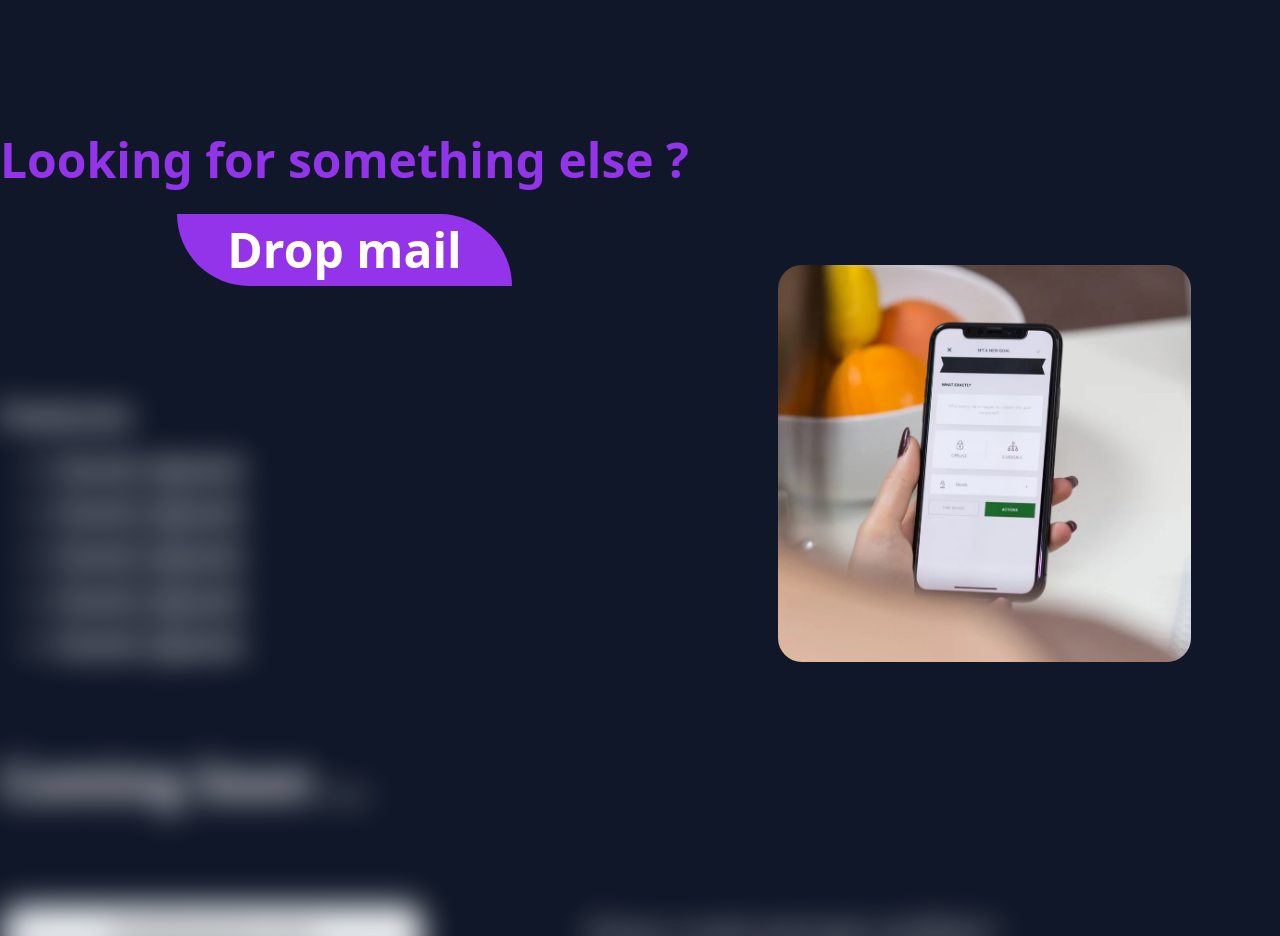
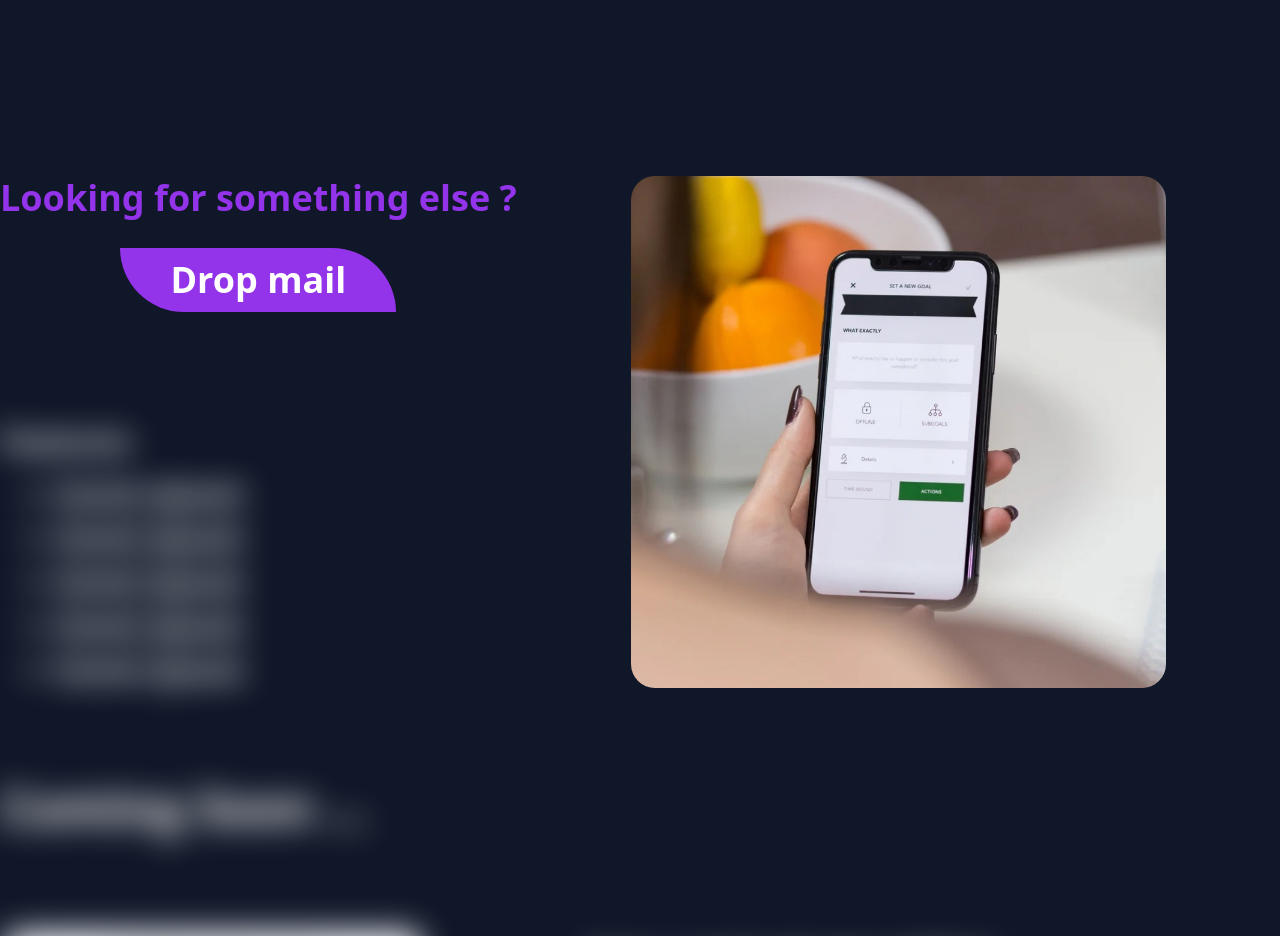
Before and after one commit to techxapp/finplanner, a plain HTML site: page index.html in a window 1280 px wide. Shown: the part 3940-4876 px from the top of the page. Drawn offline with nearby package versions, Linux system fonts and the light colour scheme.

Commit message:
Updating lead font size

```diff
--- a/index.html
+++ b/index.html
@@ -268,10 +268,11 @@
         <div class="grid items-end grid-rows-1 md:gap-30 xl:gap-0 2xl:gap-40 xl:grid-flow-col lg:grid-flow-row">
             <div>
                 <h1
-                    class="font-bold text-purple-600 xxs:text-3xl xxxs:text-center sm:text-5xl sm:text-center md:text-center lg:text-center xl:text-start">
+                    class="font-bold text-purple-600 xxs:text-3xl xxxs:text-center sm:text-4xl
+                    sm:text-center md:text-center lg:text-center xl:text-start">
                     Looking for something else ?</h1>
 
-                <div class="font-bold text-white bg-purple-600 xxs:text-3xl sm:text-5xl premium__div">
+                <div class="font-bold text-white bg-purple-600 xxs:text-3xl sm:text-4xl premium__div">
                     <span> <a href="#email">Drop mail</a></span>
                 </div>
                 <p class="text-3xl font-bold text-white mt-28 blur-lg">
```
